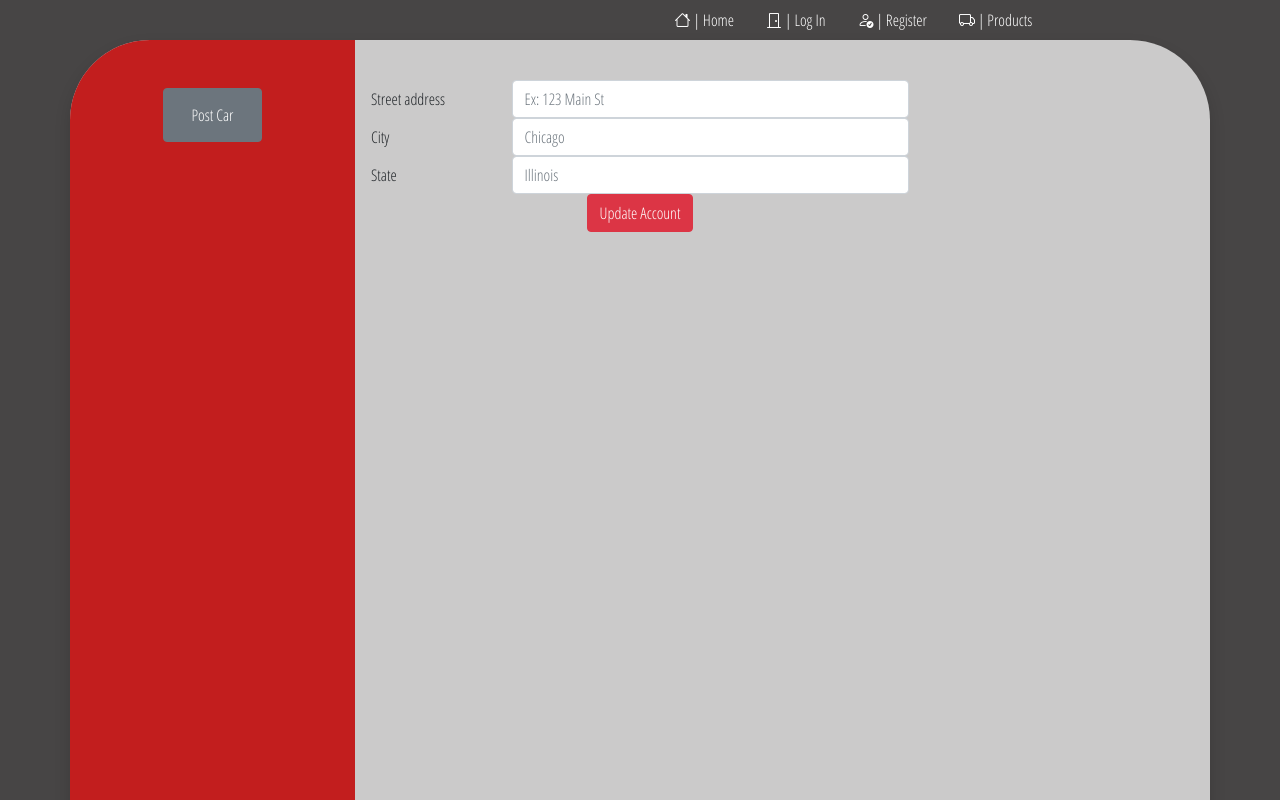
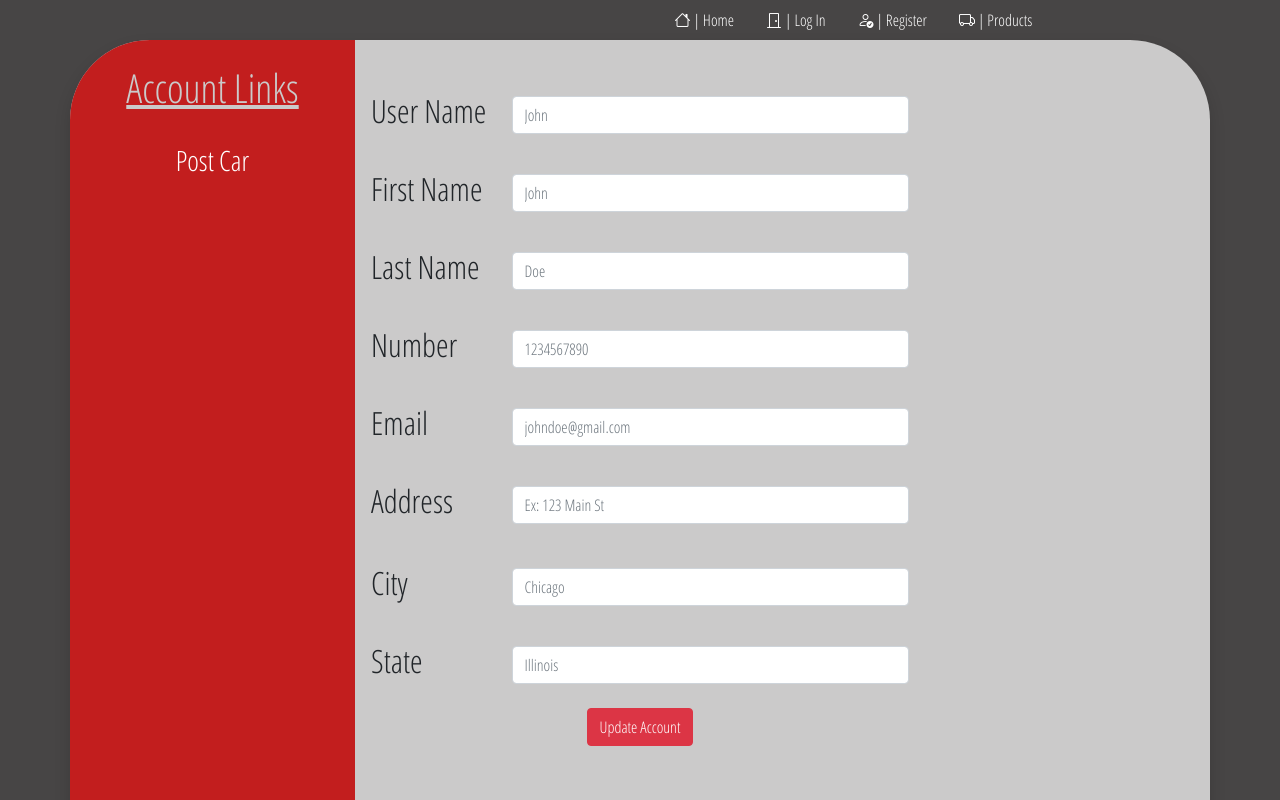
Before and after one commit to CMolitoris/ReactCarWebApp, a React (Create React App) app: page /account in a window 1280 px wide. Shown: the top 800 px of the page. Built offline with nearby package versions, Linux system fonts and the light colour scheme; no server answers.

Commit message:
Edit Account Styling and Form Update
Edit Account Styling and Form Update

```diff
--- a/src/App.jsx
+++ b/src/App.jsx
@@ -259,13 +259,13 @@ class App extends Component {
           {/* Product Page */}
           <Route path = "/car-details" render={props => <CarDetails {...props} postRating={this.postRating} user={this.state.loggedUser} addToCart={this.addToCart} cars={this.state.cars} getAllCars={this.getAllCars} getSingleCar={this.getSingleCar} car={this.state.car} getCarRatings={this.getCarRatings} ratings={this.state.ratings}/>} />
           {/* Search Page */}
-          <Route path = "/search"/>
+          {/* <Route path = "/search"/> */}
           {/* Cart Page */}
           <Route path = "/cart" render={props => <Cart {...props} removeCarFromCart = {this.deleteFromCart}user = {this.state.loggedUser}/>} />
           {/* Seller Page logged in*/}
           <Route path = "/seller" render={props => <Seller {...props} sellerFlag={this.setState.sellerFlag} postCar={this.postCar} user={this.state.loggedUser}/>} />
           {/* Cart/Account logged in*/}
-          <Route path = "/account" render = {props => <EditAccount {...props }updateDetails = {this.updateAddressDetails}/>} />
+          <Route path = "/account" render = {props => <EditAccount {...props }updateDetails = {this.editUser}/>} />
           {/* Invalid Page Redirect */}
           <Redirect to='/not-found' />
         </Switch>
--- a/src/components/Account/EditAccount.css
+++ b/src/components/Account/EditAccount.css
@@ -4,3 +4,12 @@
 .side-panel-height{
     height: 65rem;
 }
+.side-panel-title{
+    font-weight: 600;
+    color: #CBCACA;
+    text-decoration: underline;
+}
+.form-label-font{
+    font-weight: 400;
+    font-size: 2rem;
+}
--- a/src/components/Account/EditAccount.jsx
+++ b/src/components/Account/EditAccount.jsx
@@ -8,7 +8,12 @@ import './EditAccount.css'
 const EditAccount = (props) => {
 
     const [accountValues, setAccountValues] = useState({
-        streetaddress: "",
+        userName: "",
+        firstName: "",
+        lastName: "",
+        phoneNumber: "",
+        email: "",
+        streetAddress: "",
         city: "",
         state: "",
     })
@@ -29,33 +34,82 @@ const EditAccount = (props) => {
         <div className='container mx-auto my-auto overflow-hidden shadow' id="product-panel">
             <div className = "row">
                 <div className="col-md-3 side-panel side-panel-height">
-                    <Button
-                        className = "m-3 mt-5"
-                        variant = "secondary">
-                        <Link
-                            to='/seller'
-                            className = "nav-link">
-                                Post Car
-                        </Link>
-                    </Button>
+                    <div className='row h1 mt-4 justify-content-center side-panel-title'>Account Links</div>
+                    <div className='row justify-content-center'>
+                        <p
+                            className = "mt-3 h3" >
+                            <Link
+                                to='/seller'
+                                className = "nav-link">
+                                    Post Car
+                            </Link>
+                        </p>
+
+                    </div>
                     </div>
                     <div className="col-md-6 p-3 mt-4" align = "left">
                         <Form onSubmit = {handleSubmit}>
                             <FormGroup as = {Row}>
-                                <FormLabel column sm={3}>Street address</FormLabel>
-                                <Col>
-                                    <FormControl onChange = {handleChange} name = "streetaddress" value = {accountValues.streetaddress} placeholder="Ex: 123 Main St" />
+                                <FormLabel column sm={3}>
+                                    <p className='form-label-font'>User Name</p>
+                                </FormLabel>
+                                <Col className='pt-3'>
+                                    <FormControl onChange = {handleChange} name = "firstName" value = {accountValues.firstName} placeholder="John" />
                                 </Col>
                             </FormGroup>
                             <FormGroup as = {Row}>
-                                <FormLabel column sm={3}>City</FormLabel>
-                                <Col>
+                                <FormLabel column sm={3}>
+                                    <p className='form-label-font'>First Name</p>
+                                </FormLabel>
+                                <Col className='pt-3'>
+                                    <FormControl onChange = {handleChange} name = "firstName" value = {accountValues.firstName} placeholder="John" />
+                                </Col>
+                            </FormGroup>
+                            <FormGroup as = {Row}>
+                                <FormLabel column sm={3}>
+                                    <p className='form-label-font'>Last Name</p>
+                                </FormLabel>
+                                <Col className='pt-3'>
+                                    <FormControl onChange = {handleChange} name = "lastName" value = {accountValues.lastName} placeholder="Doe" />
+                                </Col>
+                            </FormGroup>
+                            <FormGroup as = {Row}>
+                                <FormLabel column sm={3}>
+                                    <p className='form-label-font'>Number</p>
+                                </FormLabel>
+                                <Col className='pt-3'>
+                                    <FormControl onChange = {handleChange} name = "phoneNumber" value = {accountValues.phoneNumber} placeholder="1234567890" />
+                                </Col>
+                            </FormGroup>
+                            <FormGroup as = {Row}>
+                                <FormLabel column sm={3}>
+                                    <p className='form-label-font'>Email</p>
+                                </FormLabel>
+                                <Col className='pt-3'>
+                                    <FormControl onChange = {handleChange} name = "email" value = {accountValues.email} placeholder="johndoe@gmail.com" />
+                                </Col>
+                            </FormGroup>
+                            <FormGroup as = {Row}>
+                                <FormLabel column sm={3}>
+                                    <p className='form-label-font'>Address</p>
+                                </FormLabel>
+                                <Col className='pt-3'>
+                                    <FormControl onChange = {handleChange} name = "streetAddress" value = {accountValues.streetAddress} placeholder="Ex: 123 Main St" />
+                                </Col>
+                            </FormGroup>
+                            <FormGroup as = {Row} className='mt-1'>
+                                <FormLabel column sm={3}>
+                                    <p className='form-label-font'>City</p>
+                                </FormLabel>
+                                <Col className='pt-3'>
                                     <FormControl onChange = {handleChange} name = "city" value = {accountValues.city} placeholder = "Chicago"/>
                                 </Col>
                             </FormGroup>
                             <FormGroup as = {Row}>
-                                <FormLabel column sm= {3}>State</FormLabel>
-                                <Col>
+                                <FormLabel column sm= {3}>
+                                    <p className='form-label-font'>State</p>
+                                </FormLabel>
+                                <Col className='pt-3'>
                                     <FormControl onChange = {handleChange} name = "state" value = {accountValues.state} placeholder = "Illinois"/>
                                 </Col>
                             </FormGroup>
```
